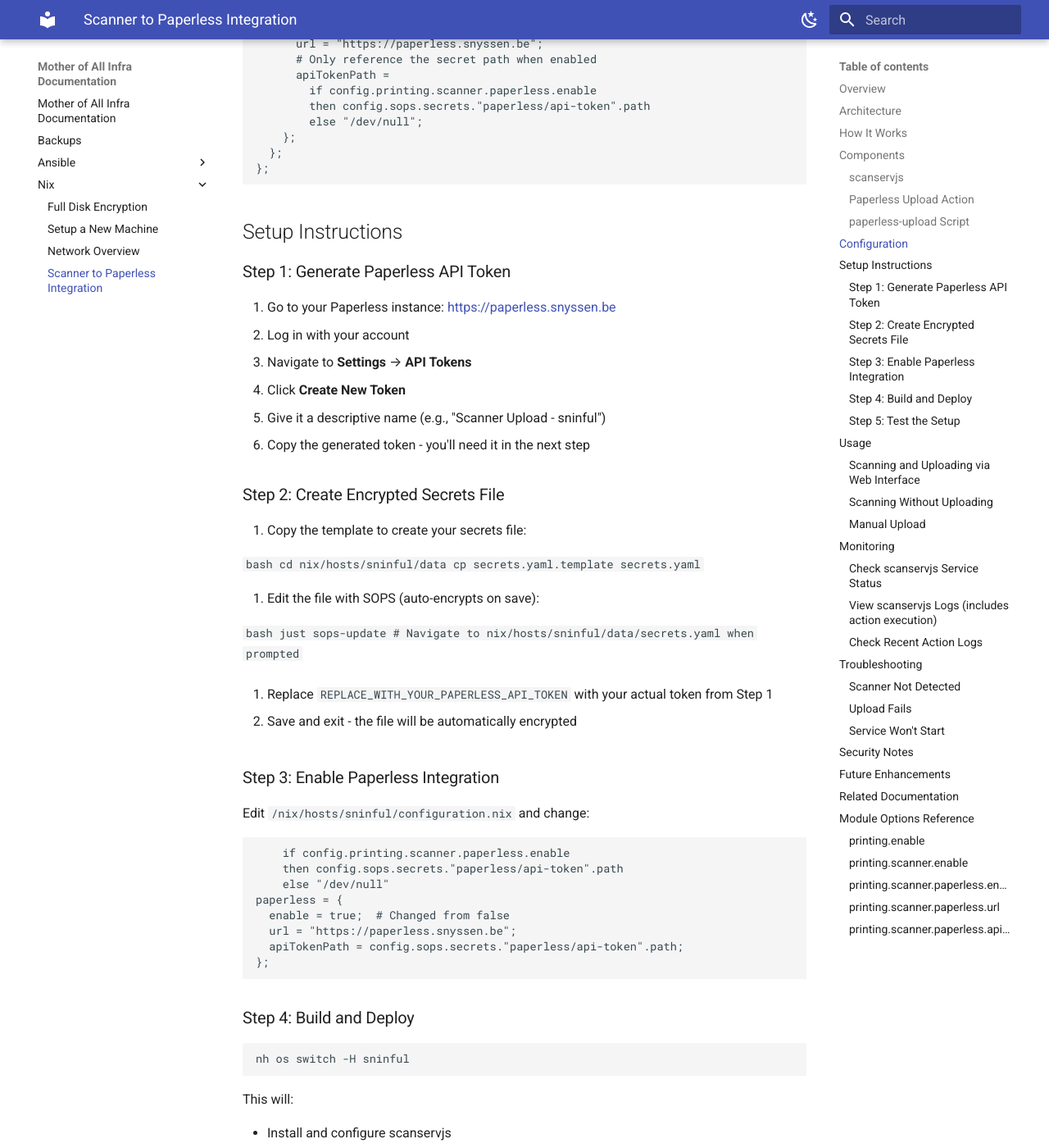
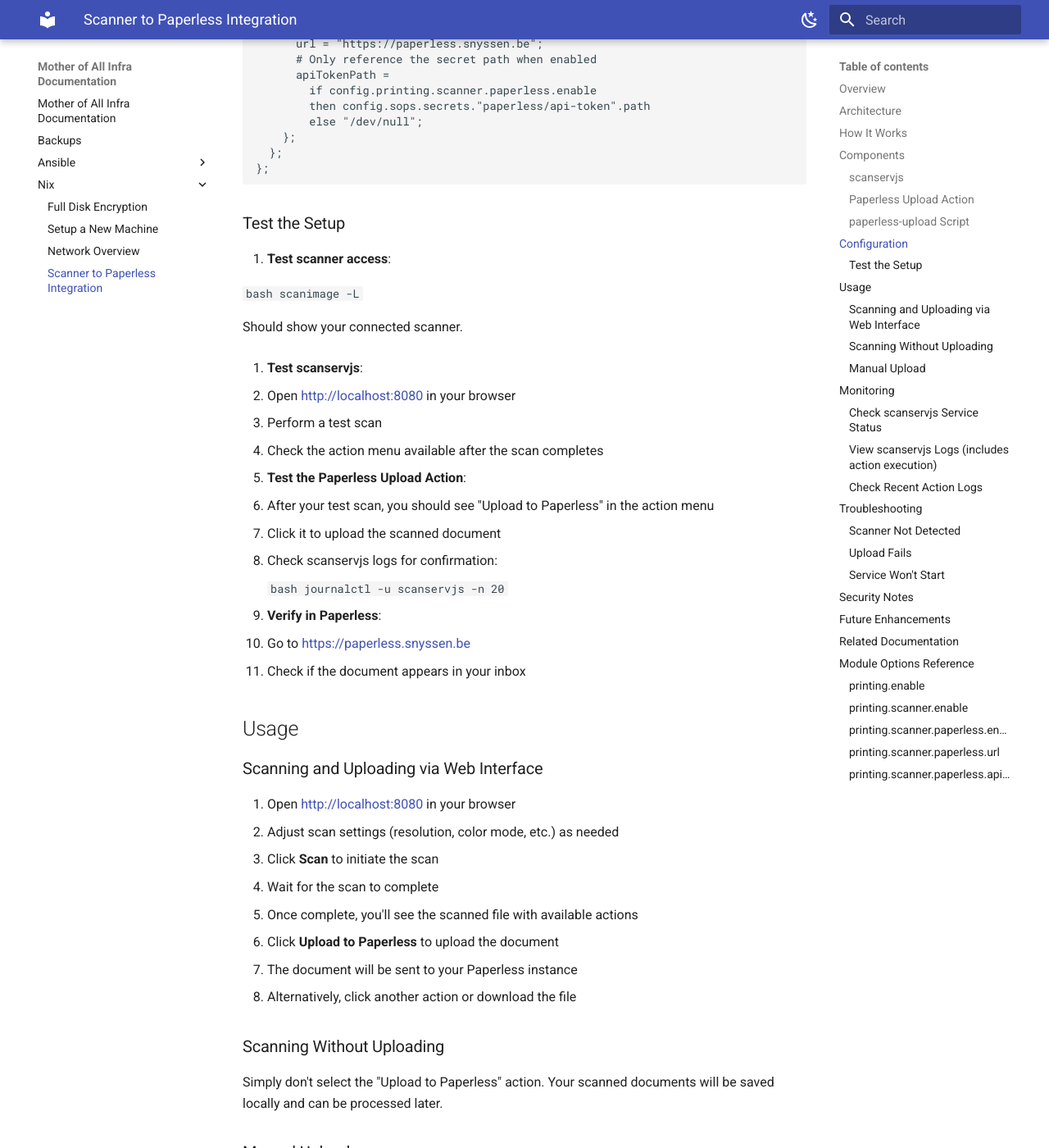
Before and after one commit to snyssen/mother-of-all-infra, an MkDocs documentation site: the page built from docs/nix/scanner-to-paperless.md, in a window 1280 px wide and 1400 px high, scrolled down 2021 px. Shown: the whole window at 82% size. Built offline with MkDocs 1.6.1 and Material for MkDocs 9.7.7, drawn with Linux system fonts in a browser that asks for light colours; some of the changed text lies outside the part shown.

Commit message:
docs(nix): remove specific setup instructions

````diff
--- a/docs/nix/scanner-to-paperless.md
+++ b/docs/nix/scanner-to-paperless.md
@@ -63,7 +63,7 @@ This guide explains how to set up automatic document ingestion from a scanner di
 - **Purpose**: Uploads PDFs to Paperless API with authentication
 - **Features**: Error handling, logging, timeout protection
 - **Called By**: Paperless Upload action
-- **Logging**: View with `journalctl -u scanservjs-paperless-watcher -f`
+- **Logging**: View with `journalctl -u scanservjs -f`
 
 ## Configuration
 
@@ -87,66 +87,7 @@ printing = {
 };
 ```
 
-## Setup Instructions
-
-### Step 1: Generate Paperless API Token
-
-1. Go to your Paperless instance: <https://paperless.snyssen.be>
-2. Log in with your account
-3. Navigate to **Settings** → **API Tokens**
-4. Click **Create New Token**
-5. Give it a descriptive name (e.g., "Scanner Upload - sninful")
-6. Copy the generated token - you'll need it in the next step
-
-### Step 2: Create Encrypted Secrets File
-
-1. Copy the template to create your secrets file:
-
-   ```bash
-   cd nix/hosts/sninful/data
-   cp secrets.yaml.template secrets.yaml
-   ```
-
-2. Edit the file with SOPS (auto-encrypts on save):
-
-   ```bash
-   just sops-update
-   # Navigate to nix/hosts/sninful/data/secrets.yaml when prompted
-   ```
-
-3. Replace `REPLACE_WITH_YOUR_PAPERLESS_API_TOKEN` with your actual token from Step 1
-
-4. Save and exit - the file will be automatically encrypted
-
-### Step 3: Enable Paperless Integration
-
-Edit `/nix/hosts/sninful/configuration.nix` and change:
-
-```nix
-    if config.printing.scanner.paperless.enable
-    then config.sops.secrets."paperless/api-token".path
-    else "/dev/null"
-paperless = {
-  enable = true;  # Changed from false
-  url = "https://paperless.snyssen.be";
-  apiTokenPath = config.sops.secrets."paperless/api-token".path;
-};
-```
-
-### Step 4: Build and Deploy
-
-```bash
-nh os switch -H sninful
-```
-
-This will:
-
-- Install and configure scanservjs
-- Add the "Upload to Paperless" action
-- Make the upload script available
-- Configure SANE scanner drivers
-
-### Step 5: Test the Setup
+### Test the Setup
 
 1. **Test scanner access**:
 
````
